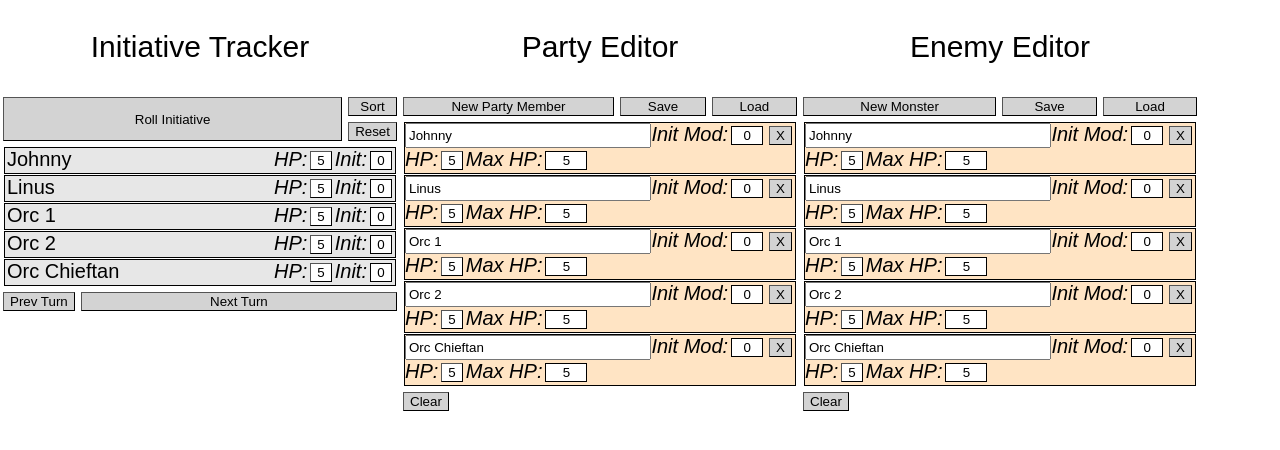
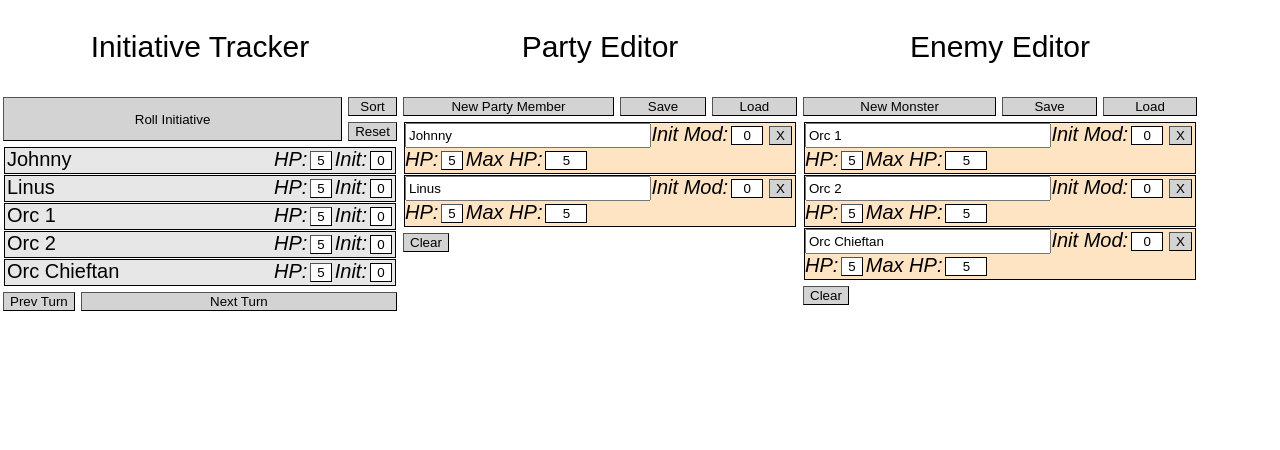
Before and after one commit to dumptruckman/pfcombat, a React (Create React App) app: page / in a window 1280 px wide. Shown: the top 450 px of the page. Built offline with nearby package versions, Linux system fonts and the light colour scheme.

Commit message:
Lists now display elements based on combatant state.

```diff
--- a/src/App.js
+++ b/src/App.js
@@ -11,8 +11,8 @@ class App extends Component {
         super();
         this.state = {
             combatants: [new CombatantModel("Johnny", true), new CombatantModel("Linus", true),
-                new CombatantModel("Orc 1", true), new CombatantModel("Orc 2", true),
-                new CombatantModel("Orc Chieftan", true)]
+                new CombatantModel("Orc 1", false), new CombatantModel("Orc 2", false),
+                new CombatantModel("Orc Chieftan", false)]
         }
     }
 
--- a/src/components/CombatantList.js
+++ b/src/components/CombatantList.js
@@ -1,14 +1,18 @@
 import React from 'react';
 import PropTypes from 'prop-types';
 import CombatantModel from "../models/CombatantModel";
-import {CombatantType} from "../CombatantType";
+import {CombatantType, ENEMY, INITIATIVE, PARTY} from "../CombatantType";
 import CombatantContainer from "../containers/CombatantContainer";
 
 const CombatantList = ({combatants, combatantType, selected}) => {
     return (
         <div className="combatant-list">
             <ul>
-                {combatants.map((combatant, i) => {
+                {combatants.filter((combatant) => {
+                    return (combatantType === INITIATIVE && combatant.inCombat)
+                        || (combatantType === ENEMY && !combatant.isParty)
+                        || (combatantType === PARTY && combatant.isParty);
+                }).map((combatant, i) => {
                     return (
                         <CombatantContainer
                             key={combatant.name}
--- a/src/models/CombatantModel.js
+++ b/src/models/CombatantModel.js
@@ -1,7 +1,7 @@
 class CombatantModel {
     constructor(name, party) {
         this.name = name;
-        this.partyMember = party;
+        this.isParty = party;
         this.initMod = 0;
         this.initiative = 0;
         this.maxHp = 5;
```
